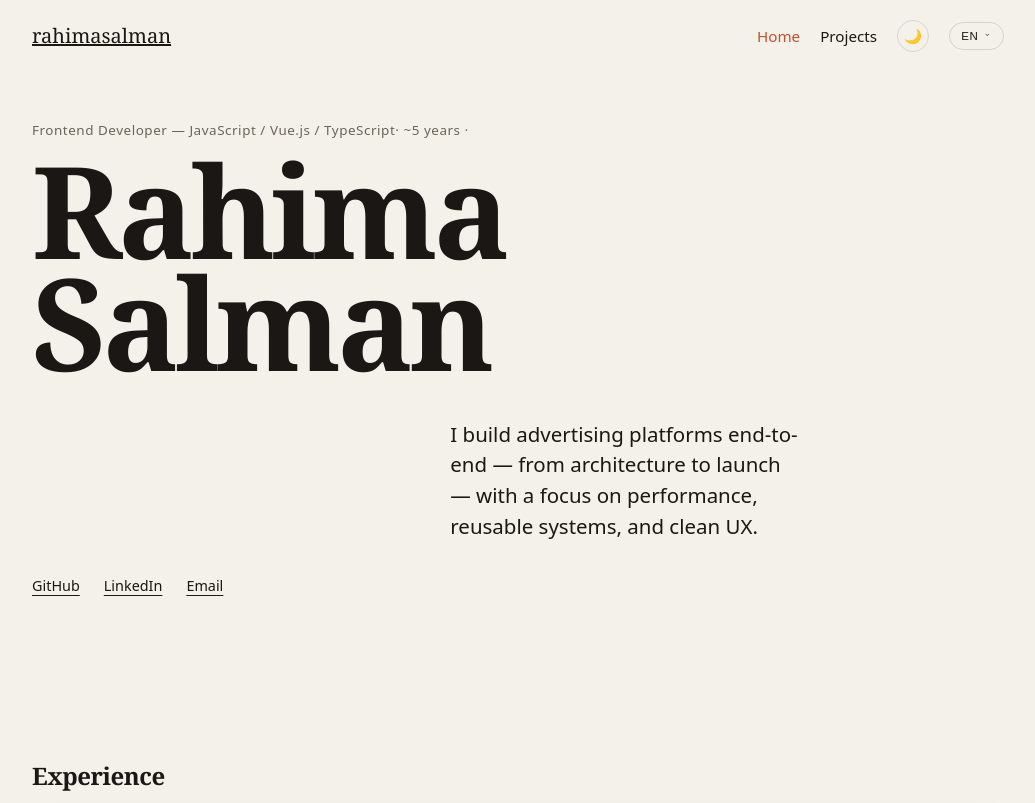
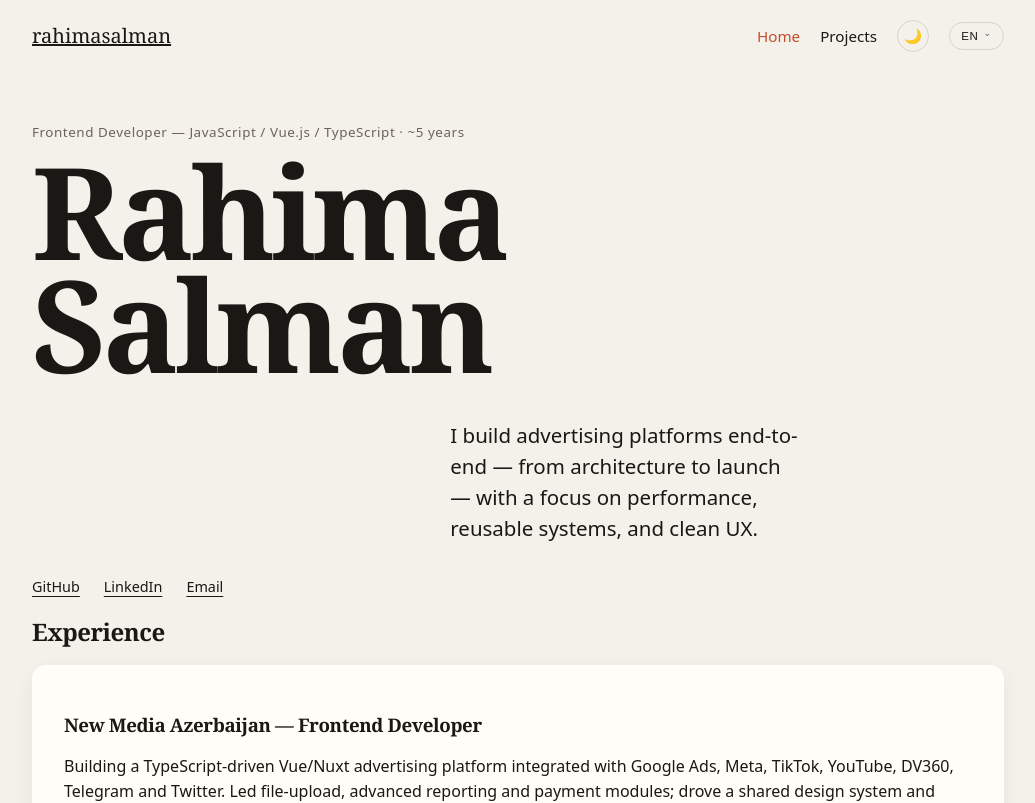
Before and after one commit to rahimasalman/rahima-salman-portfolio, a Nuxt app: page / in a window 1280 px wide. Shown: the top 803 px of the page, without its empty margins (122-1157 px from the left). Built offline with nearby package versions, Linux system fonts and the light colour scheme.

Commit message:
feat: update role fields in multilingual JSON files for consistency

```diff
--- a/app/pages/index.vue
+++ b/app/pages/index.vue
@@ -86,8 +86,8 @@ onMounted(() => {
    ========================================================== */
 .hero {
   display: grid;
-  align-content: start;           /* addım 6: bütün sətir dəstini birlikdə mərkəzə yığır */
-  min-height: min(78svh, 800px);
+  align-content: start;           /* mobil: mərkəzləmə YOX — nav+padding üstdədir, mərkəz aşağı sürüşür */
+  min-height: min(60svh, 800px);  /* small viewport height */
 }
 
 /* şaquli ritm: brauzerin defaultunu öldür, sonra fərdi boşluq ver */
@@ -141,6 +141,7 @@ onMounted(() => {
   .hero {
     grid-template-columns: repeat(12, 1fr);
     column-gap: clamp(1rem, 3vw, 2rem);
+    align-content: center;        /* geniş ekranda şaquli yer boldur → sətir dəstini birlikdə mərkəzə yığ */
   }
   .hero__kicker  { grid-column: 1/8; }
   .hero__name    { grid-column: 1/11; }
--- a/i18n/locales/az.json
+++ b/i18n/locales/az.json
@@ -5,7 +5,7 @@
     "description": "JavaScript və Vue.js tətbiqləri quran ~5 illik frontend developer, reklam platformalarında ixtisaslaşıb. Frontend/senior vakansiyalara açıq — Bakı və remote."
   },
   "hero": {
-    "role": "Frontend Developer — JavaScript / Vue.js / TypeScript · ~5 il ·",
+    "role": "Frontend Developer — JavaScript / Vue.js / TypeScript · ~5 il",
     "tagline": "Reklam platformalarını sıfırdan prod-a çıxarıram — performans, təkrar-istifadə və təmiz UX fokusu ilə."
   },
   "experience": {
--- a/i18n/locales/de.json
+++ b/i18n/locales/de.json
@@ -5,7 +5,7 @@
     "description": "Frontend-Entwicklerin mit ~5 Jahren Erfahrung in JavaScript und Vue.js-Anwendungen, spezialisiert auf Werbeplattformen. Offen für Frontend-/Senior-Positionen — Baku und remote."
   },
   "hero": {
-    "role": "Frontend-Entwicklerin — JavaScript / Vue.js / TypeScript· ~5 Jahre · ",
+    "role": "Frontend-Entwicklerin — JavaScript / Vue.js / TypeScript · ~5 Jahre",
     "tagline": "Ich baue Werbeplattformen end-to-end — von der Architektur bis zum Launch — mit Fokus auf Performance, wiederverwendbare Systeme und sauberes UX."
   },
   "experience": {
--- a/i18n/locales/en.json
+++ b/i18n/locales/en.json
@@ -2,10 +2,10 @@
   "nav": { "home": "Home", "projects": "Projects" },
   "seo": {
     "title": "Rahima Salman — Frontend Developer",
-    "description": "Frontend developer with ~5 years building JavaScript & Vue.js applications, specialized in advertising platforms. Open to frontend/senior roles — Baku & remote"
+    "description": "Frontend developer with ~5 years building JavaScript & Vue.js applications, specialized in advertising platforms. Open to frontend/senior roles — Baku & remote."
   },
   "hero": {
-    "role": "Frontend Developer — JavaScript / Vue.js / TypeScript· ~5 years ·",
+    "role": "Frontend Developer — JavaScript / Vue.js / TypeScript · ~5 years",
     "tagline": "I build advertising platforms end-to-end — from architecture to launch — with a focus on performance, reusable systems, and clean UX."
   },
   "experience": {
--- a/i18n/locales/es.json
+++ b/i18n/locales/es.json
@@ -5,7 +5,7 @@
     "description": "Desarrolladora frontend con ~5 años construyendo aplicaciones Vue.js y Nuxt, especializada en plataformas publicitarias. Abierta a roles frontend/senior — Bakú y remoto."
   },
   "hero": {
-    "role": "Desarrolladora Frontend — JavaScript / Vue.js / TypeScript· ~5 años ·",
+    "role": "Desarrolladora Frontend — JavaScript / Vue.js / TypeScript · ~5 años",
     "tagline": "Construyo plataformas publicitarias de principio a fin —desde la arquitectura hasta el lanzamiento— con foco en rendimiento, sistemas reutilizables y UX limpia."
   },
   "experience": {
--- a/i18n/locales/ru.json
+++ b/i18n/locales/ru.json
@@ -5,7 +5,7 @@
     "description": "Frontend-разработчик с ~5-летним опытом создания приложений на JavaScript и Vue.js, специализация — рекламные платформы. Открыта к frontend/senior позициям — Баку и удалённо."
   },
   "hero": {
-    "role": "Frontend разработчик — JavaScript / Vue.js / TypeScript · ~5 лет ·",
+    "role": "Frontend разработчик — JavaScript / Vue.js / TypeScript · ~5 лет",
     "tagline": "Создаю рекламные платформы от архитектуры до запуска — с фокусом на производительность, переиспользуемые системы и чистый UX."
   },
   "experience": {
```
